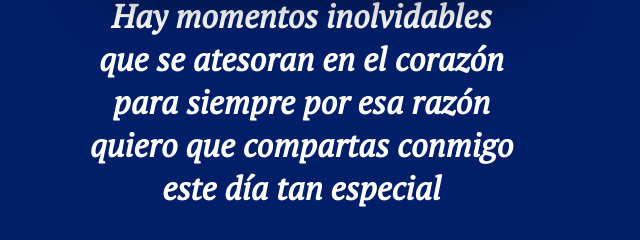
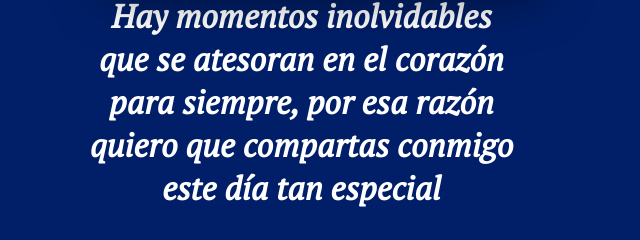
Before and after one commit to Minitys/Ximena_Invitaci-n, a plain HTML site: page index.html in a window 1280 px wide. Shown: the part 3874-4114 px from the top of the page, 338-978 px from the left. Drawn offline with Linux system fonts and the light colour scheme; a script that the page names is missing; a web font is replaced by a local one.

Commit message:
Update index.html

```diff
--- a/index.html
+++ b/index.html
@@ -232,7 +232,7 @@
 		<h4>
 			<span> Hay momentos inolvidables </span><br>
 			<span>que se atesoran en el corazón  </span><br>
-					<span> para siempre por esa razón</span><br>
+					<span> para siempre, por esa razón</span><br>
 						<span> quiero que compartas conmigo</span><br>
 							<span> este día tan especial </span> <br>
 	<h4>
```
